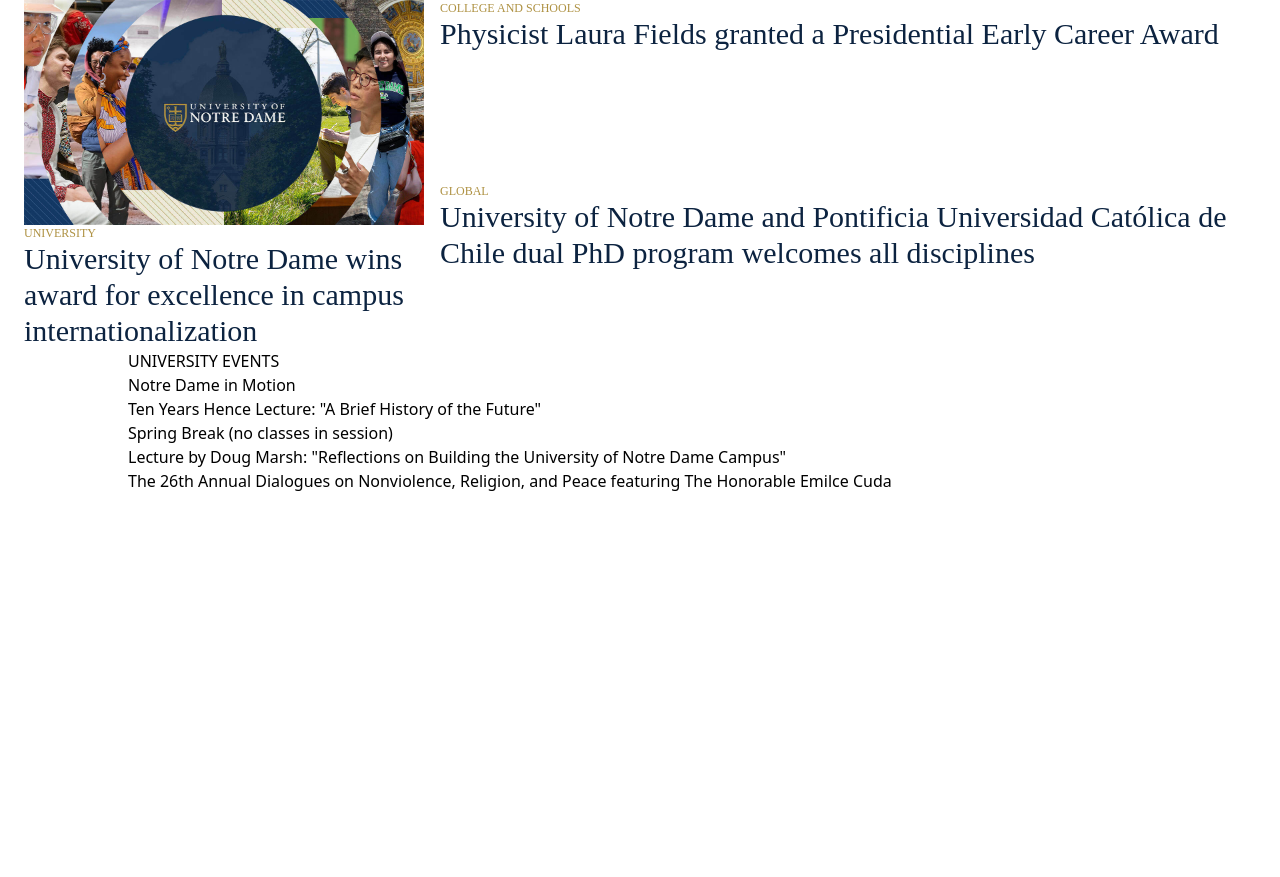
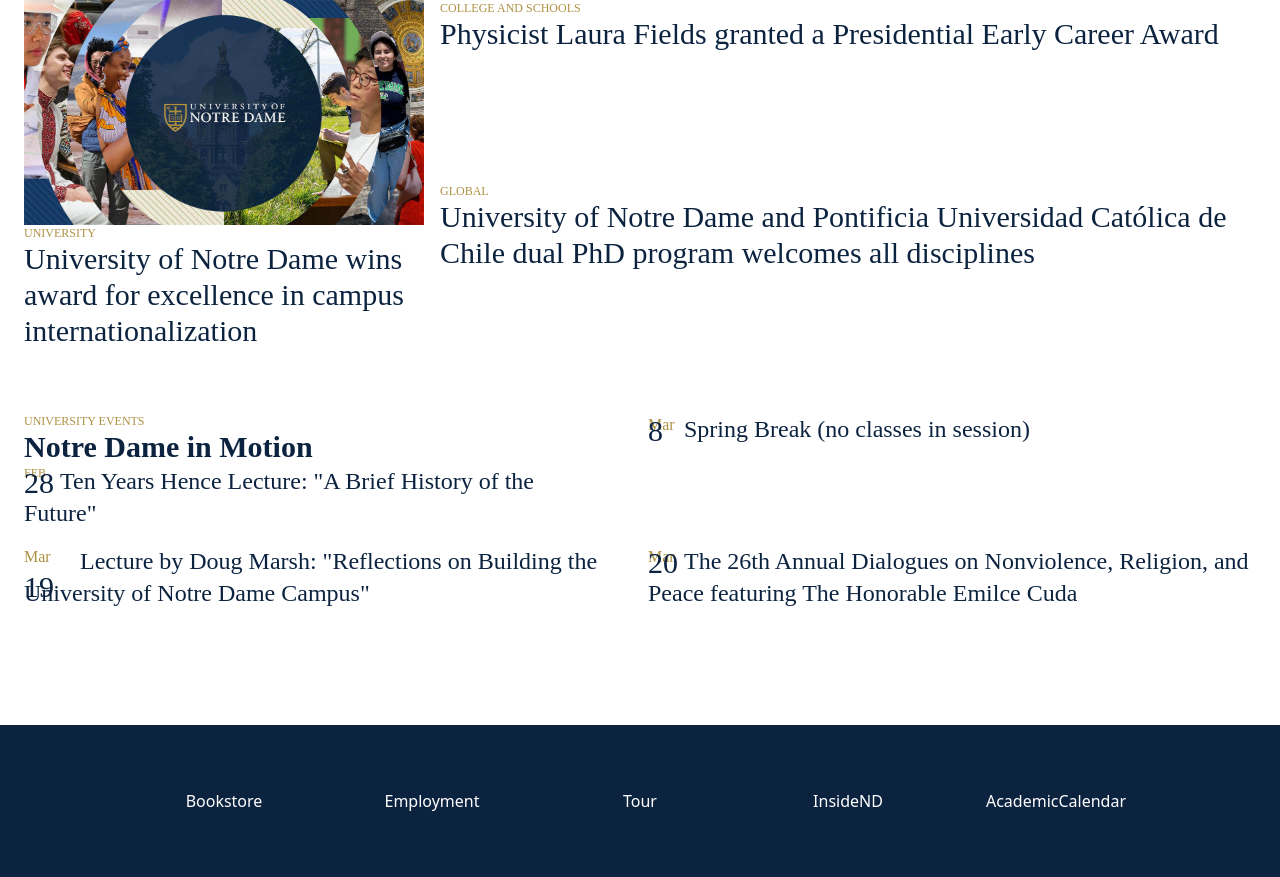
Before and after one commit to icyeza/theGate, a plain HTML site: page index.html in a window 1280 px wide. Before the commit the page ends 800 px from the top, so only its background shows below. Drawn offline with nearby package versions, Linux system fonts and the light colour scheme.

Commit message:
third commit

```diff
--- a/index.html
+++ b/index.html
@@ -30,21 +30,44 @@
       </div>
     </section>
     <!-- events section -->
-    <section class="md:px-32 ">
-        <h4>UNIVERSITY EVENTS</h4>
-        <h5>Notre Dame in Motion</h5>
-        <div>
-            <a href="#">Ten Years Hence Lecture: "A Brief History of the Future"</a>
+    <section class=" md:gap-4 grid-cols-1 px-6 font-[sumana]  grid py-16 md:grid-cols-2 md:grid-rows-2">
+
+        <div class="md:col-start-1 md:row-start-1">
+            <h4 class="text-xs text-[#ae9142]">UNIVERSITY EVENTS</h4>
+        <h5 class="text-[#0c2340] text-3xl font-bold">Notre Dame in Motion</h5>
+            <p class="text-xs text-[#ae9142] absolute ">FEB</p>
+            <p class="text-[#0c2340] text-3xl absolute ">28</p>
+            <a href="#" class="text-[#0c2340] text-2xl relative mx-9 md:mb-16">Ten Years Hence Lecture: "A Brief History of the Future"</a>
         </div>
-        <div>
-            <a href="#">Spring Break (no classes in session)</a>
+        <div class="md:col-start-2 md:row-start-1">
+            <p class="text-[#ae9142] absolute">Mar</p>
+            <p class="text-[#0c2340] text-3xl absolute">8</p>
+            <a href="#" class="text-[#0c2340] text-2xl relative mx-9">Spring Break (no classes in session)</a>
         </div>
-        <div>
-            <a href="#">Lecture by Doug Marsh: "Reflections on Building the University of Notre Dame Campus"</a>
+        <div class="md:col-start-1 md:row-start-2">
+         <div class="absolute gap-4">
+            <p class="text-[#ae9142] ">Mar</p>
+            <p class="text-[#0c2340] text-3xl">19</p>
+         </div>
+            <a href="#" class="text-[#0c2340] text-2xl relative ml-14">Lecture by Doug Marsh: "Reflections on Building the University of Notre Dame Campus"</a>
         </div>
-        <div>
-            <a href="#">The 26th Annual Dialogues on Nonviolence, Religion, and Peace featuring The Honorable Emilce Cuda</a>
+        <div class="md:col-start-2 md:row-start-2">
+            <p class="text-[#ae9142] absolute">Mar</p>
+            <p class="text-[#0c2340] text-3xl absolute">20</p>
+            <a href="#" class="text-[#0c2340] text-2xl relative mx-9">The 26th Annual Dialogues on Nonviolence, Religion, and Peace featuring The Honorable Emilce Cuda</a>
         </div>
     </section>
+    <!-- links section -->
+     <section>
+        <div class="bg-[#0c2340] text-white md:items-center grid grid-cols-1 gap-4 grid-rows-5 md:grid-rows-1 md:grid-cols-5 text-center md:px-32 py-16 ">
+            <a href="#" class="md:col-start-1 ">Bookstore</a>
+            <a href="#" class="md:col-start-2 ">Employment</a>
+            <a href="#" class="md:col-start-3 ">Tour</a>
+            <a href="#" class="md:col-start-4 ">InsideND</a>
+            <a href="#" class="md:col-start-5 ">AcademicCalendar</a>
+        </div>
+     </section>
+     <!-- social media -->
+      <section></section>
   </body>
 </html>
```
Also changed, not shown: university-of_notre_dame_logo-freelogovectors.net_-180x113.png (added).
